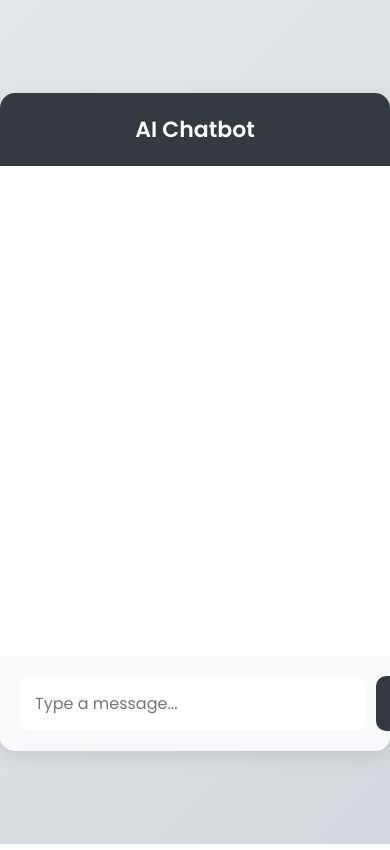
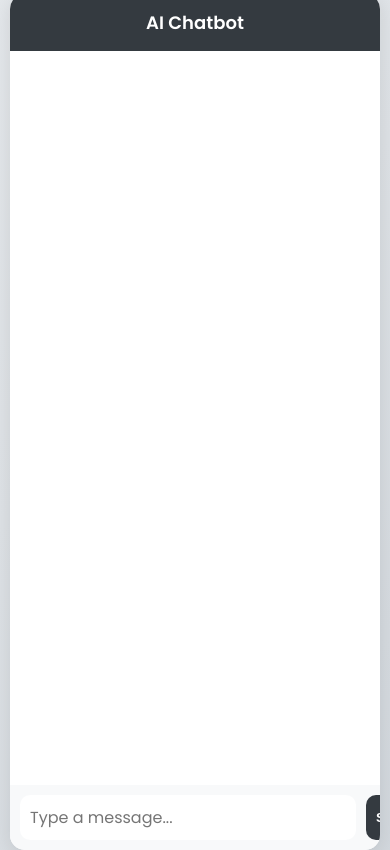
Before and after one commit to azhar586/AI-chatbot, a plain HTML site: page index.html in a window 390 px wide. Drawn offline with Linux system fonts and the light colour scheme.

Commit message:
Update style.css

```diff
--- a/style.css
+++ b/style.css
@@ -30,6 +30,7 @@ body {
     overflow: hidden;
     display: flex;
     flex-direction: column;
+    margin: 20px 0;
 }
 
 /* Chat Header */
@@ -119,3 +120,29 @@ body {
         transform: translateY(0);
     }
 }
+
+/* Responsive Design for Mobile Devices */
+@media (max-width: 600px) {
+    .chat-container {
+        width: 100%;
+        margin: 10px;
+    }
+    .chat-box {
+        height: calc(100vh - 140px);
+        padding: 15px;
+    }
+    .chat-header {
+        font-size: 18px;
+        padding: 15px;
+    }
+    .chat-input {
+        padding: 10px;
+    }
+    .chat-input input, .chat-input button {
+        padding: 10px;
+    }
+    .bot-message, .user-message {
+        font-size: 14px;
+        padding: 10px 15px;
+    }
+}
```
